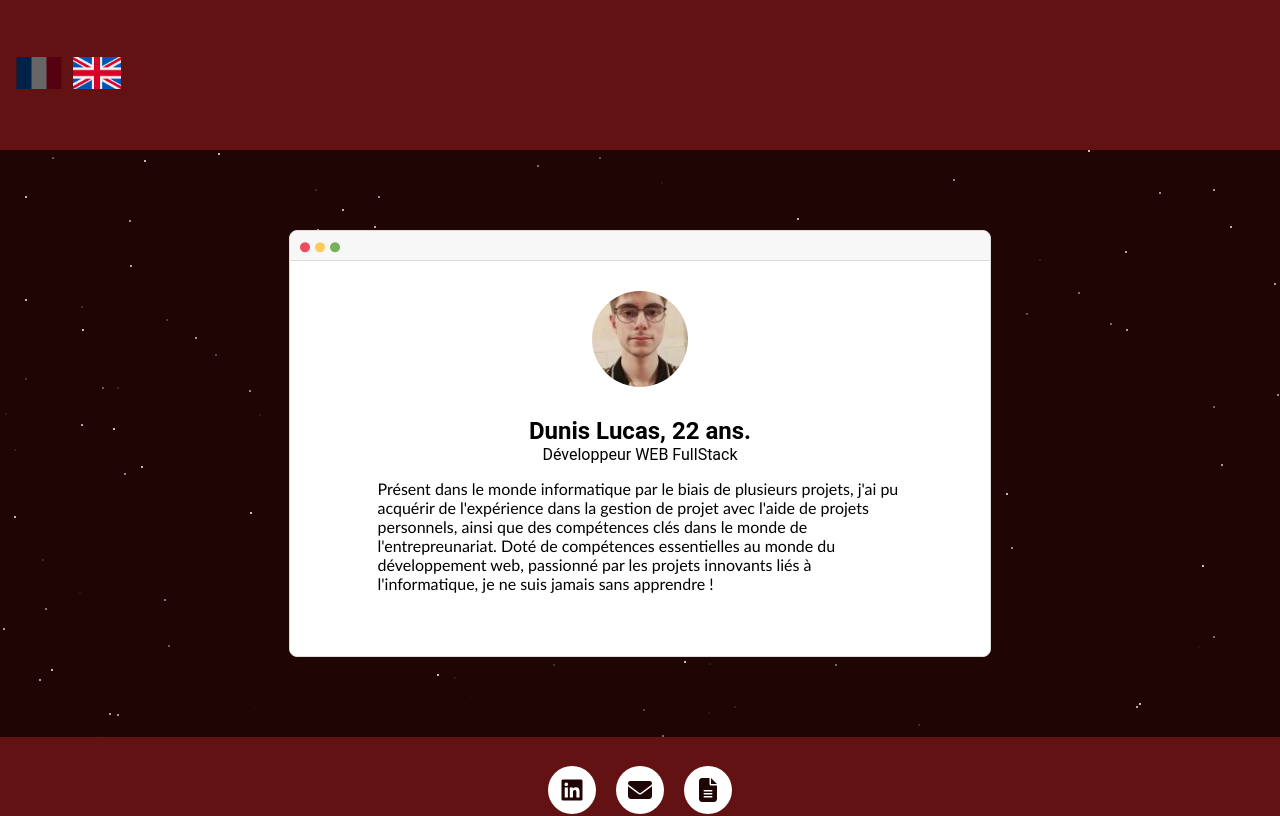
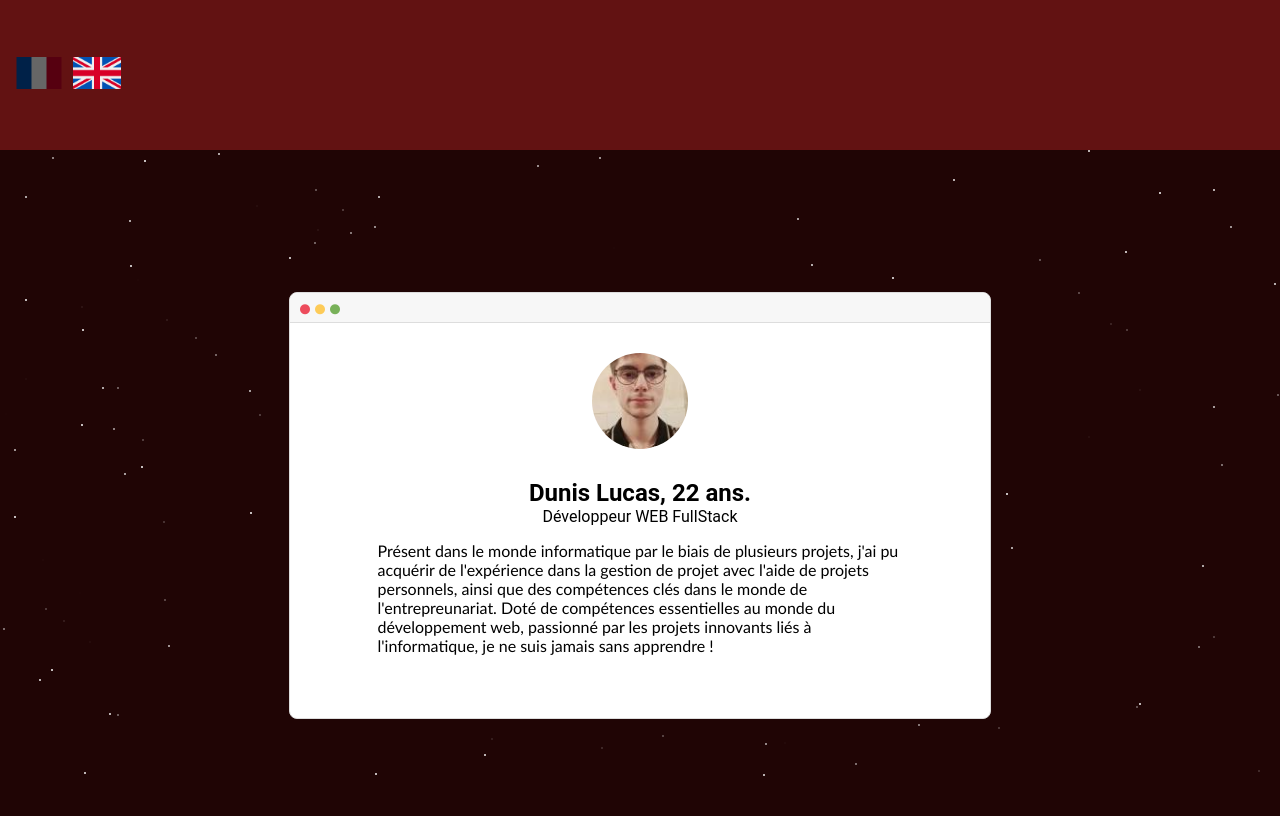
Before and after one commit to Lucas2578/portfolio, a React (Create React App) app in the folder frontend/: page / in a window 1280 px wide. Shown: the top 816 px of the page. Built offline with nearby package versions, Linux system fonts and the light colour scheme.

Commit message:
Fix footer on home page

```diff
--- a/frontend/src/styles/base/_base.scss
+++ b/frontend/src/styles/base/_base.scss
@@ -17,6 +17,7 @@ ul, li {
 main {
     background-color: #200505;
     padding: 80px;
+    min-height: 550px;
 }
 
 button, input[type="submit"], input[type="reset"] {
--- a/frontend/src/styles/layout/_home.scss
+++ b/frontend/src/styles/layout/_home.scss
@@ -1,6 +1,7 @@
 .home {
     display: flex;
     justify-content: center;
+    align-items: center;
 
     &__background {
         width: 100%;
```
